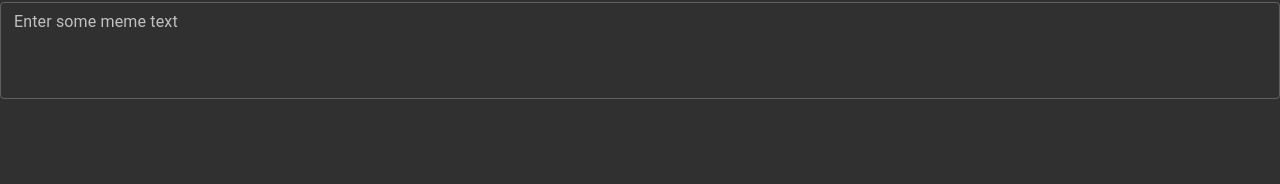
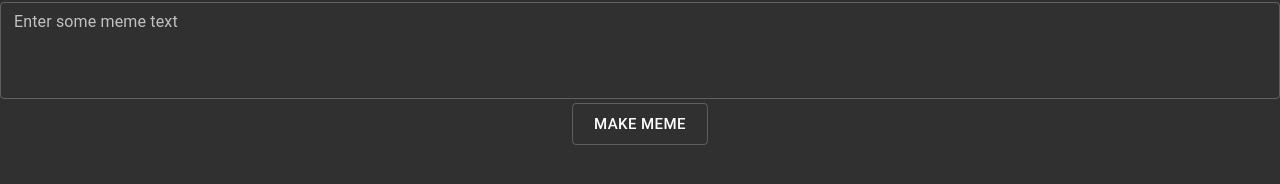
Before and after one commit to Akshath-Mahajan/Meme-Generator, a React (Create React App) app: page /1/1 in a window 1280 px wide. Shown: the part 118-302 px from the top of the page. Built offline with nearby package versions, Linux system fonts and the light colour scheme.

Commit message:
Finished MemeCreate component
Finished design for MemeCreate component.
Added post request to api in MemeCreate component using forms

```diff
--- a/src/components/MemeCreate.js
+++ b/src/components/MemeCreate.js
@@ -1,7 +1,8 @@
-import { makeStyles, Typography } from '@material-ui/core';
+import { Button, Grid, makeStyles, Typography } from '@material-ui/core';
 import React, {useState} from 'react'
 import { useParams } from 'react-router-dom'
 import MemeInput from './MemeInput'
+import axios from 'axios'
 const useStyles = makeStyles((theme) => ({
     root: {
             backgroundColor: theme.palette.background.default,
@@ -19,17 +20,28 @@ function MemeCreate() {
         temp[id] = value
         return _setTextVals(temp)
     }
+    const submit = () =>  {
+        var form = new FormData();
+        form.append('username', 'akshath')
+        form.append('password', 'akshath123')
+        form.append('template_id', id)
+        for(let i=0; i<boxes; i++){form.append(`boxes[${i}][text]`,textVals[i]);}
+        axios({
+            method: 'POST',
+            url: 'https://api.imgflip.com/caption_image',
+            data: form,
+            headers: {'Content-Type':'multipart/form-data'}
+        }).then((response) => console.log(response.data))
+    };
     let arr = []
-    for(let i = 0; i < parseInt(boxes); i++){
-        arr.push(
-            <MemeInput key={i} id={i} callback={setTextVals} />
-
-        )
-    }
+    for(let i = 0; i < parseInt(boxes); i++){arr.push(<MemeInput key={i} id={i} callback={setTextVals} />)}
     return (
         <div className={classes.root}>
             <Typography align="center" color='textPrimary' variant="h1">Meme #{id}</Typography>
-            {arr}
+            <div>{arr}</div>
+            <Grid container justify = "center">
+                <Button type="button" onClick={submit} variant="outlined" size="large"> Make Meme </Button>
+            </Grid>
         </div>
     )
 }
```
